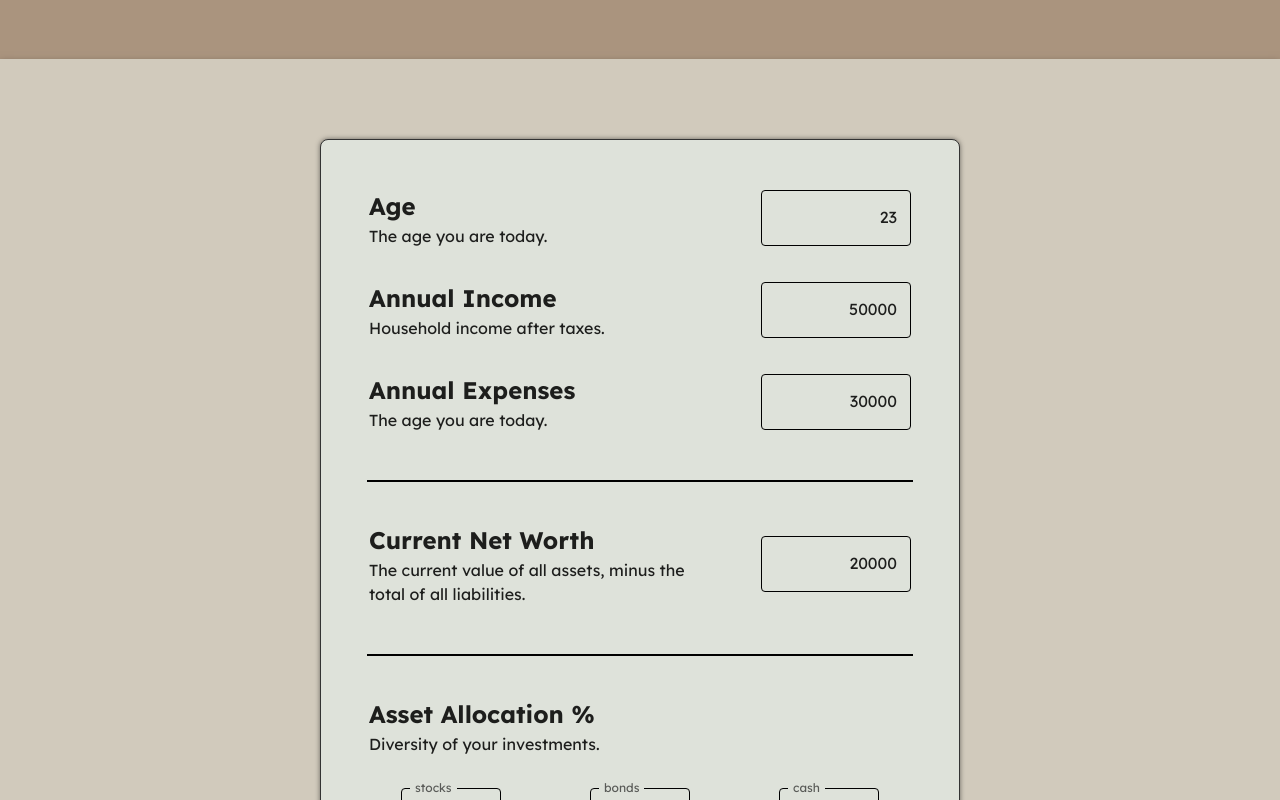
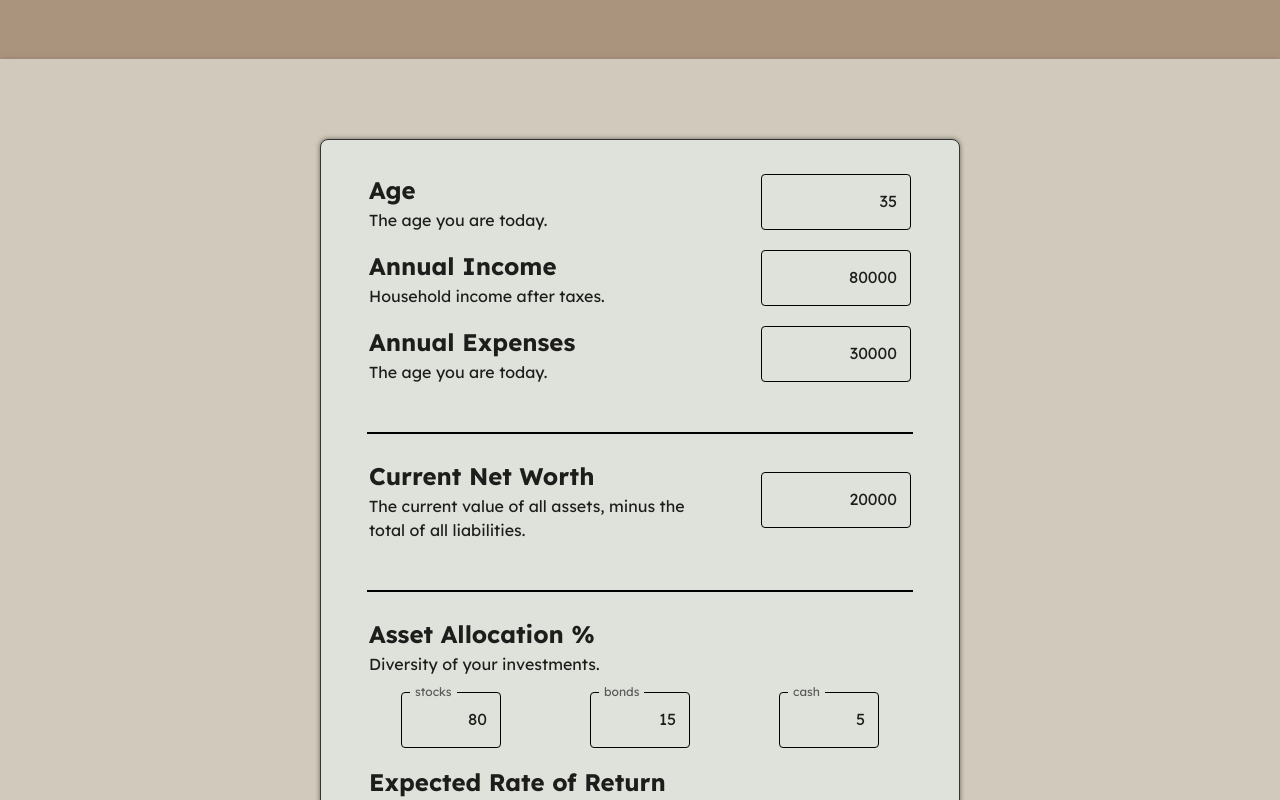
Before and after one commit to JaronWenger/Financial-Tracker, a React (Create React App) app: page / in a window 1280 px wide. Shown: the part 1320-2120 px from the top of the page. Built offline with nearby package versions, Linux system fonts and the light colour scheme.

Commit message:
networth connected and states established

```diff
--- a/src/App.js
+++ b/src/App.js
@@ -1,4 +1,4 @@
-import React from "react";
+import { React, useState } from "react";
 import { Number } from './components/Number';
 import CssBaseline from '@mui/material/CssBaseline';
 import { ThemeProvider, createTheme } from '@mui/material/styles';
@@ -8,6 +8,19 @@ import { Inputs } from "./components/Inputs";
 
 
 function App() {
+  const [netWorth, setNetWorth] = useState(10000);
+  const [savingsRate, setSavingsRate] = useState(0.02);
+  const [fireNumber, setFireNumber] = useState(1200000);
+  // ALL TEXT FIELDS BELOW
+  const [age, setAge] = useState(35);
+  const [annualIncome, setAnnualIncome] = useState(80000);
+  const [annualExpenses, setAnnualExpenses] = useState(30000);
+  const [currentNetWorth, setCurrentNetWorth] = useState(20000);
+
+  const updateNetWorthToCurrent = () => {
+    setNetWorth(currentNetWorth);
+  };
+
   const theme = createTheme({
     palette: {
       mode: 'light', // Set the mode to 'light'
@@ -44,21 +57,26 @@ function App() {
 
         <div className="NumberCards">
           <div className="NumberCard">
-            <Number label="Net Worth" value="$10,000" more="Duis aute irure dolor in reprehenderit in voluptate velit esse cillum dolore eu fugiat nulla pariatur."/>
+            <Number label="Net Worth" value={netWorth} dataType="money" more="Duis aute irure dolor in reprehenderit in voluptate velit esse cillum dolore eu fugiat nulla pariatur."/>
           </div>
           <div className="NumberCard">
-            <Number label="Savings Rate" value="2%" more="Lorem ipsum dolor sit amet, consectetur adipiscing elit, sed do eiusmod tempor"/>
+            <Number label="Savings Rate" value={savingsRate} dataType="percent" more="Lorem ipsum dolor sit amet, consectetur adipiscing elit, sed do eiusmod tempor"/>
           </div>
           <div className="NumberCard">
-            <Number label="FIRE #" value="$1,200,000" more="sLorem ipsum dolor sit amet, consectetur adipiscing elit, sed do eiusmod tempor incididunt ."/>
+            <Number label="FIRE #" value={fireNumber} dataType="money" more="sLorem ipsum dolor sit amet, consectetur adipiscing elit, sed do eiusmod tempor incididunt ."/>
           </div>
         </div>
 
         <div className="Inputs">
-          <Inputs/>
+          <Inputs
+            age={age} setAge={setAge}
+            annualIncome={annualIncome} setAnnualIncome={setAnnualIncome}
+            annualExpenses={annualExpenses} setAnnualExpenses={setAnnualExpenses}
+            currentNetWorth={currentNetWorth} setCurrentNetWorth={setCurrentNetWorth}
+
+            updateNetWorthToCurrent={updateNetWorthToCurrent}
+            />
         </div>
-
-
 
       </div>
     </ThemeProvider>
--- a/src/components/InputForm.js
+++ b/src/components/InputForm.js
@@ -1,11 +1,13 @@
 import React, { useState } from 'react';
 import TextField from '@mui/material/TextField';
 
-export const InputForm = ({ title, description, input }) => {
-    const [age, setAge] = useState(input); // Initialize state with a starting value of 25
+export const InputForm = ({ title, description, input, setInput }) => {
+    const [holder, setHolder] = useState(input); // Initialize state with a starting value of 25
 
-    const handleAgeChange = (event) => {
-      setAge(event.target.value); // Update the state when the input value changes
+    const handleHolderChange = (event) => {
+        const newValue = event.target.value;
+        setHolder(newValue); // Update the local state when the input value changes
+        setInput(newValue);  // Update the PARENT STATE
     };
 
 
@@ -29,7 +31,7 @@ if (input === undefined) {
         <p>{description}</p>
         </div>
 
-        <TextField id="outlined-basic"  variant="outlined" value={age} onChange={handleAgeChange} sx={{ '& label.Mui-focused': { color: 'black' }, '& .MuiOutlinedInput-root': { '& fieldset': { borderColor: 'black' }, '&:hover fieldset': { borderColor: 'black' }, '&.Mui-focused fieldset': { borderColor: 'black' }, },'& input': { textAlign: 'right' }, width: '150px',fontSize: '1.2rem', }}/>
+        <TextField id="outlined-basic"  variant="outlined" value={holder} onChange={handleHolderChange} sx={{ '& label.Mui-focused': { color: 'black' }, '& .MuiOutlinedInput-root': { '& fieldset': { borderColor: 'black' }, '&:hover fieldset': { borderColor: 'black' }, '&.Mui-focused fieldset': { borderColor: 'black' }, },'& input': { textAlign: 'right' }, width: '150px',fontSize: '1.2rem', }}/>
     </div>
   )
 }
--- a/src/components/Inputs.js
+++ b/src/components/Inputs.js
@@ -3,7 +3,7 @@ import { InputForm } from './InputForm';
 import Button from '@mui/material/Button';
 import { InvestmentForm } from './InvestmentForm';
 
-export const Inputs = () => {
+export const Inputs = ({ age, setAge, annualIncome, setAnnualIncome, annualExpenses, setAnnualExpenses, currentNetWorth, setCurrentNetWorth, updateNetWorthToCurrent  }) => {
 
 
 
@@ -11,16 +11,16 @@ export const Inputs = () => {
     <div className='Table'>
 
 
-    <InputForm title="Age" description="The age you are today." input={23} />
+    <InputForm title="Age" description="The age you are today." input={age} setInput={setAge} />
 
-    <InputForm title="Annual Income" description="Household income after taxes." input={50000} />
+    <InputForm title="Annual Income" description="Household income after taxes." input={annualIncome} setInput={setAnnualIncome} />
 
-    <InputForm title="Annual Expenses" description="The age you are today." input={30000} />
+    <InputForm title="Annual Expenses" description="The age you are today." input={annualExpenses} setInput={setAnnualExpenses} />
 
 
     <hr style={{ border: 'none', backgroundColor: 'black', height: '2px', width: '90%', marginTop: '3rem' }} />
 
-    <InputForm title="Current Net Worth" description="The current value of all assets, minus the total of all liabilities." input={20000} />
+    <InputForm title="Current Net Worth" description="The current value of all assets, minus the total of all liabilities." input={currentNetWorth} setInput={setCurrentNetWorth} />
 
     <hr style={{ border: 'none', backgroundColor: 'black', height: '2px', width: '90%', marginTop: '3rem' }} />
 
@@ -31,7 +31,7 @@ export const Inputs = () => {
     <InvestmentForm stocksInput={5} bondsInput={2} cashInput={-3}/>
 
 
-    <Button variant="contained" sx={{ color: 'black', bgcolor: '#AA947E', '&:hover': { bgcolor: 'grey' }, minWidth: '30rem', alignContent: "center", margin: '0 auto', marginTop: "4rem",     display: 'block' }}>Calculate</Button>
+    <Button onClick={updateNetWorthToCurrent} variant="contained" sx={{ color: 'black', bgcolor: '#AA947E', '&:hover': { bgcolor: 'grey' }, minWidth: '30rem', alignContent: "center", margin: '0 auto', marginTop: "4rem",     display: 'block' }}>Calculate</Button>
 
 
     </div>
--- a/src/components/Number.js
+++ b/src/components/Number.js
@@ -1,28 +1,51 @@
 import React, { useEffect, useRef, useState } from 'react';
 import Button from '@mui/material/Button';
 
-export const Number = ({ label, value, more }) => {
+export const Number = ({ label, value, dataType, more }) => {
   const valueRef = useRef();
   const [fontSize, setFontSize] = useState('6rem');
+
+
+    // Function to format money value
+    const formatMoney = (val) => {
+      return `$${val.toLocaleString('en-US')}`;
+    };
+
+    // Function to format percent value
+    const formatPercent = (val) => {
+      return `${(val * 100).toFixed(0)}%`;
+    };
+
+    // Format the value based on dataType
+    let formattedValue;
+    if (dataType === "money") {
+      formattedValue = formatMoney(value);
+    } else if (dataType === "percent") {
+      formattedValue = formatPercent(value);
+    } else {
+      formattedValue = value;
+    }
+
 
 
   useEffect(() => {
     const adjustFontSize = () => {
       if (valueRef.current) {
-        const length = value.toString().length;
+        const length = formattedValue.toString().length;
         // Base font size of 4rem, decrease slightly for each additional digit
         const newFontSize = `${6 - Math.min((length - 1) * 0.3, 3)}rem`;
         setFontSize(newFontSize);
       }
     };
+    adjustFontSize();
+  }, [formattedValue]);
 
-    adjustFontSize();
-  }, [value]);
+
 
   return (
     <div>
       <div className='TopBox' ref={valueRef} style={{ fontSize }}>
-        {value}
+      {formattedValue}
       </div>
       <div className='Label'>
       {label}
--- a/src/index.css
+++ b/src/index.css
@@ -128,7 +128,7 @@ justify-content: center; /* Add this to center vertically */
 .Table {
   height: auto;
   min-width: 40rem;
-  min-height: 65rem;
+  min-height: 56rem;
   display: flex;
   flex-direction: column;
 
@@ -148,7 +148,7 @@ justify-content: center; /* Add this to center vertically */
   align-items: center;
   padding-left: 2rem;
   padding-right: 2rem;
-  padding-top: 2rem;
+  padding-top: 1rem;  /*  CHANGE ITEM SPACING */
 
 }
 .FormLabel {
@@ -170,7 +170,7 @@ justify-content: center; /* Add this to center vertically */
   align-items: center;
   padding-left: 4rem;
   padding-right: 4rem;
-  padding-top: 2rem;
+  padding-top: 1rem;
 }
 
 
```
